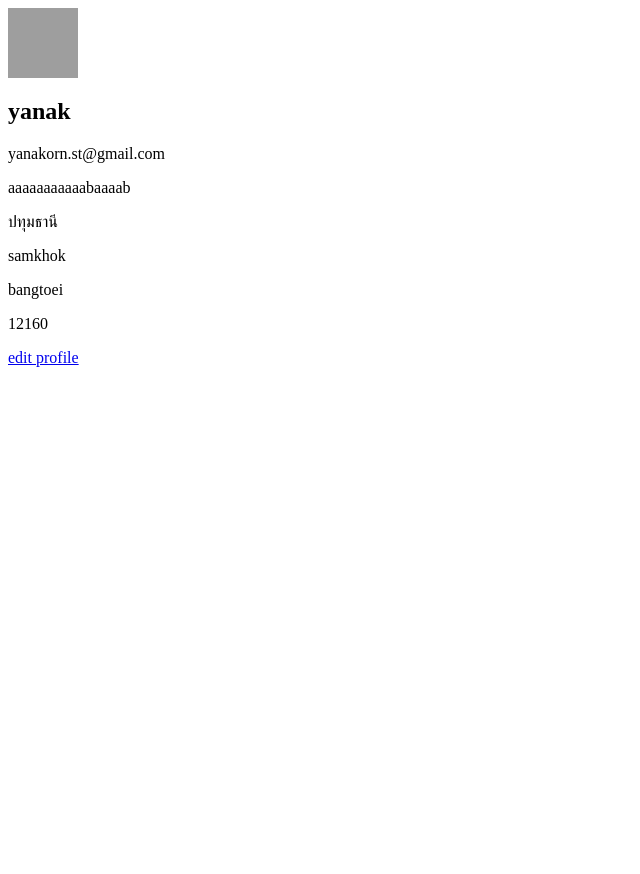
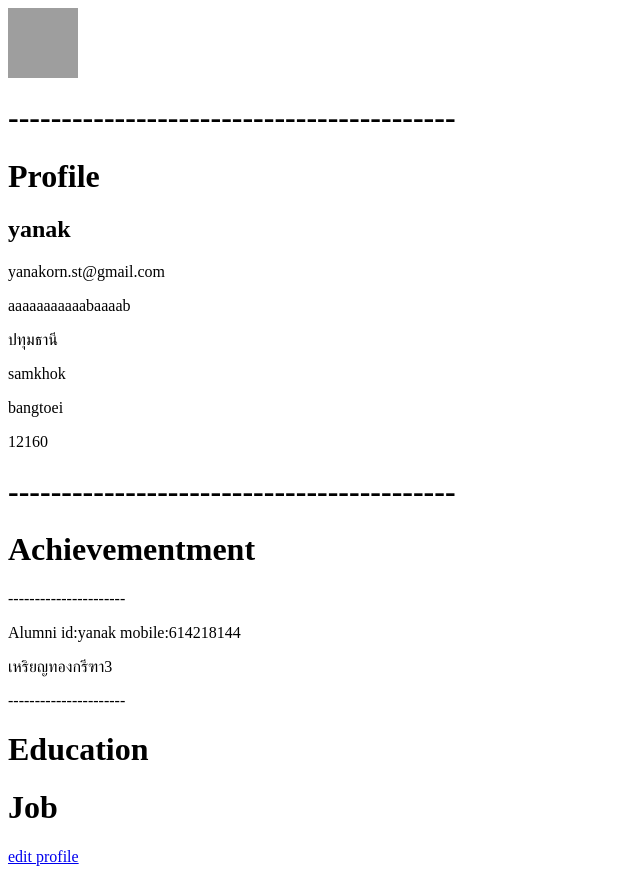
Before and after one commit to YanakornSittiwan/DSI324_Project, a Django app: page /profile/ in a window 1280 px wide. Shown: the whole page, without its empty margins (0-640 px from the left). Before the commit the page ends 367 px from the top, so only its background shows below. Run offline with Django 4.2, Linux system fonts and the light colour scheme; a user stored in the database is signed in; data comes from the database, SQL or seed files in the repository; both versions use the stored data as it was after the commit; some libraries are stand-ins or nearby versions; grey boxes are pictures that could not be loaded.

Commit message:
modify profile page

```diff
--- a/AlumTU_proj/AlumTU_proj/urls.py
+++ b/AlumTU_proj/AlumTU_proj/urls.py
@@ -31,7 +31,7 @@ urlpatterns = [
     path('home/',views.home),
     path('alumni_list/',views.alumni_list),
     path('profile/',views.profile),
-    path('profile/edit_profile/',views.edit_profile),
+    # path('profile/edit_profile/',views.edit_profile),
     path('alumlist/',AlumniList.as_view()),
     #path('<slug:slug>/',AlumniDetailView.as_view()),
     path('profile/up/',views.updatepro),
--- a/AlumTU_proj/AlumTUapp/models.py
+++ b/AlumTU_proj/AlumTUapp/models.py
@@ -7,19 +7,11 @@ class Role(models.Model):
     Role = models.CharField(max_length=50 , primary_key=True)
     Authority = models.CharField(max_length=256)
 
-# class Sys_User(models.Model):
-#     User_id = models.IntegerField(max_length=13, primary_key=True)
-#     Username = models.CharField(max_length=50)
-#     Identity_num = models.IntegerField(max_length=13)
-#     Name = models.CharField(max_length=50)
-#     Surname = models.CharField(max_length=50)
-#     Email = models.EmailField(max_length=256)
-#     PhoneNumber = models.IntegerField(max_length=10)
-#     Role = models.ForeignKey(Role, on_delete = models.CASCADE)
-
 class Alumni(models.Model):
     Alumni_id = models.IntegerField(max_length=10 , primary_key=True)
     User_id = models.OneToOneField(User,on_delete=models.CASCADE)
+    Name = models.CharField(max_length=50 , null=True)
+    Surname = models.CharField(max_length=50 , null=True)
     image = models.ImageField(default = 'default.jpg',upload_to='profile_pic')
     LinkedIn = models.CharField(max_length=256)
     Province = models.CharField(max_length=50)
@@ -27,8 +19,6 @@ class Alumni(models.Model):
     Sub_District = models.CharField(max_length=50)
     Postal_code = models.IntegerField(max_length=5)
     PhoneNumber = models.IntegerField(max_length=10, null=True)
-    # def __str__(self):
-    #     return f'{self.User_id.username} Profile'
     def __str__(self):
         return ("Alumni id:%s mobile:%s" %(self.User_id,self.PhoneNumber))
 
--- a/AlumTU_proj/AlumTUapp/views.py
+++ b/AlumTU_proj/AlumTUapp/views.py
@@ -8,7 +8,7 @@ from django.views.generic.detail import DetailView
 from django.views.generic import ListView
 from django.contrib.auth.decorators import login_required
 from .models import Role,Alumni,Achievement,Company,Job,Course,Education
-from .forms import AlumniUpdateForm
+from .forms import AlumniUpdateForm,AchievementUpdateForm,JobUpdateForm
 from urllib import request
 from django.views.generic.base import TemplateView
 from django.views.generic.edit import UpdateView
@@ -43,54 +43,44 @@ def user_logout(request):
     logout(request)
     return HttpResponseRedirect(reverse('login'))
 
+
 def home(request):
     return render(request,'home.html')
+
 
 class Alumnilist(ListView):
     model = Alumni
     template_name = 'alumni_list.html'
 
-# def alumni_list(request):
-#     alumni_list = Alumni.objects.all()
-#     sys_user_list = Sys_User.object.all()
-#     alumni_dict = {"designer":designer_list , "sys_user":sys_user_list}
-#     return render(request,'.html',context=alumni_dict) ,request.FILES,instance = Alumni
+
 
 def alumni_list(request):
     alumni = Alumni.objects.all()
     return render(request,'alumni_list.html',{'alumni':alumni})
 
-def edit_profile(request):
-
-    a_form = AlumniUpdateForm()
-    if request.method == 'POST':
-            a_form = AlumniUpdateForm( request.POST)
-            if a_form.is_valid():
-                a_form.save()
-                messages.success(request, f'updated')
-                return redirect('profile')
-    else:
-        a_form = AlumniUpdateForm()
-
-    return render(request,'edit_profile.html',{'a_form':a_form})
 
 
 def profile(request):
     alumni = Alumni.objects.all()
-    return render(request,'profile.html',{'alumni':alumni})
+    achievement = Achievement.objects.all()
+    education = Education.objects.all()
+    course = Course.objects.all()
+    company = Company.objects.all()
+    job = Job.objects.all()
+    return render(request,'profile.html',context = {'alumni':alumni , 'achievement':achievement ,'education':education,'course':course ,'company':company,'job':job })
+
 
 def updatepro(request):
     if request.method == 'POST':
         a_form = AlumniUpdateForm(request.POST ,request.FILES, instance = request.user.alumni)
-        if a_form.is_valid():
+        if  a_form.is_valid ():
             a_form.save()
-            #messages.success(request, f'updated')
             return redirect('/profile/')
     else:
         a_form = AlumniUpdateForm(instance = request.user.alumni)
 
     context = {
-        'a_form':a_form
+        'a_form':a_form ,
     }
 
     return render(request,'up.html' , context)
@@ -113,3 +103,24 @@ class AlumniList(ListView):
 #     def get_object(self):
 #         id_=self.kwargs.get('dpk')
 #         return get_object_or_404(Designer,id=int(id_))
+
+
+
+# def alumni_list(request):
+#     alumni_list = Alumni.objects.all()
+#     sys_user_list = Sys_User.object.all()
+#     alumni_dict = {"designer":designer_list , "sys_user":sys_user_list}
+#     return render(request,'.html',context=alumni_dict) ,request.FILES,instance = Alumni
+
+
+# def edit_profile(request):
+#     a_form = AlumniUpdateForm()
+#     if request.method == 'POST':
+#             a_form = AlumniUpdateForm( request.POST)
+#             if a_form.is_valid():
+#                 a_form.save()
+#                 messages.success(request, f'updated')
+#                 return redirect('profile')
+#     else:
+#         a_form = AlumniUpdateForm()
+#     return render(request,'edit_profile.html',{'a_form':a_form})
--- a/AlumTU_proj/templates/profile.html
+++ b/AlumTU_proj/templates/profile.html
@@ -4,6 +4,8 @@
       <div class="'media">
         <img class = "rounded-ciecle account_img" src="{{user.alumni.image.url}}" width="70" height="70">
         <div class="media-body">
+          <h1>------------------------------------------</h1>
+          <h1>Profile</h1>
           <h2 class="account-heading">{{user.username}} </h2>
           <p class="text-secondary">{{user.email}}</p>
           <p>{{user.alumni.LinkedIn}}</p>
@@ -11,6 +13,36 @@
           <p>{{user.alumni.District}}</p>
           <p>{{user.alumni.Sub_District}}</p>
           <p>{{user.alumni.Postal_code}}</p>
+          <h1>------------------------------------------</h1>
+
+          {%with a=user.alumni %}
+          <h1>Achievementment</h1>
+            {% for achievement in achievement %}
+              {% if a == achievement.Alumni_id %}
+                <p>----------------------</p>
+                <p>{{achievement.Alumni_id}}</p>
+                <p>{{achievement.Achievement_name}}</p>
+                <p>----------------------</p>
+              {%endif%}
+            {%endfor%}
+          <h1>Education</h1>
+            {% for education in education %}
+              {% if a == education.Alumni_id %}
+                <p>{{education.Degree}} Degree {{education.Course_id.Course_title}} , {{education.Course_id.Faculty}} , (GPA:{{education.Gpa}}) </p>
+                <p>{{education.Educated_date.year}} - {{education.Graduated_date.year}} ,  Thammasat University , Pathum Thani ,  Thailand</p>
+              {%endif%}
+            {%endfor%}
+
+          <h1>Job</h1>
+            {% for job in job%}
+              {% if a == job.Alumni_id %}
+                <p>{{job.Start_date.year}}-{{job.end_date.year}} {{job.Job_title}} at {{job.Company_num.Name}}</p>
+              {%endif%}
+            {%endfor%}
+          {%endwith%}
+
+
+
         </div>
         <a href="up/">edit profile</a>
       </div>
--- a/AlumTU_proj/templates/up.html
+++ b/AlumTU_proj/templates/up.html
@@ -4,11 +4,10 @@
         <fieldset class="form-group">
           <legend class="border-bottom mb-4">Update Info</legend>
           {{ a_form }}
+          {{ ac_form }}
         </fieldset>
         <div class="form-group">
           <button class="btn btn-outline-info" type="submit">Update</button>
         </div>
       </form>
-      <!-- <h1>HI</h1>
-      <h2 class="account-heading">{{user.username}} </h2> -->
 </html>
```
Also changed, not shown: AlumTU_proj/AlumTUapp/forms.py (+13 -2 lines), AlumTU_proj/AlumTUapp/migrations/0007_alumni_name_alumni_surname.py (added), AlumTU_proj/db.sqlite3, AlumTU_proj/media/profile_pic/Screenshot_2022-02-10_172514.png (added).
